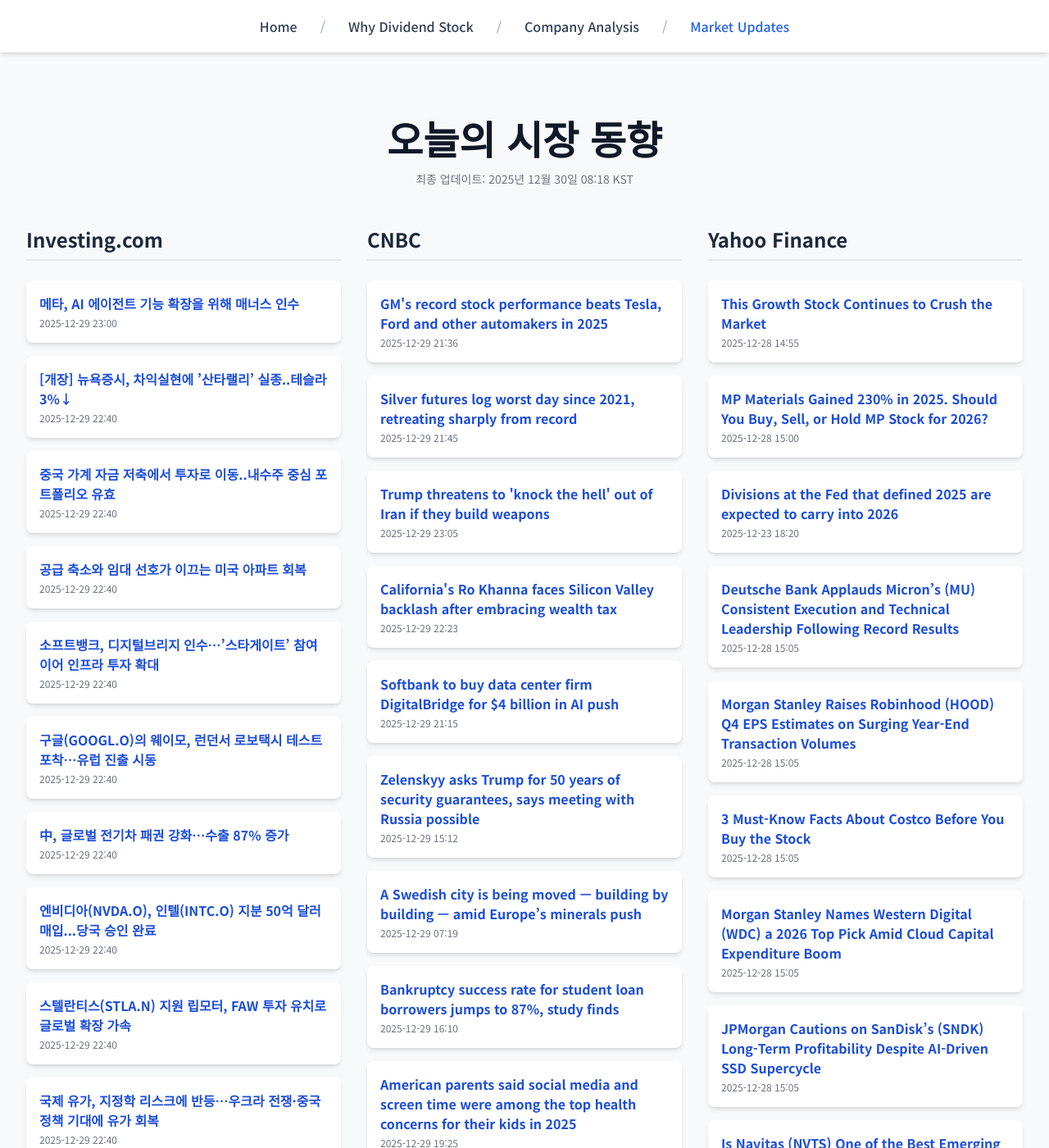
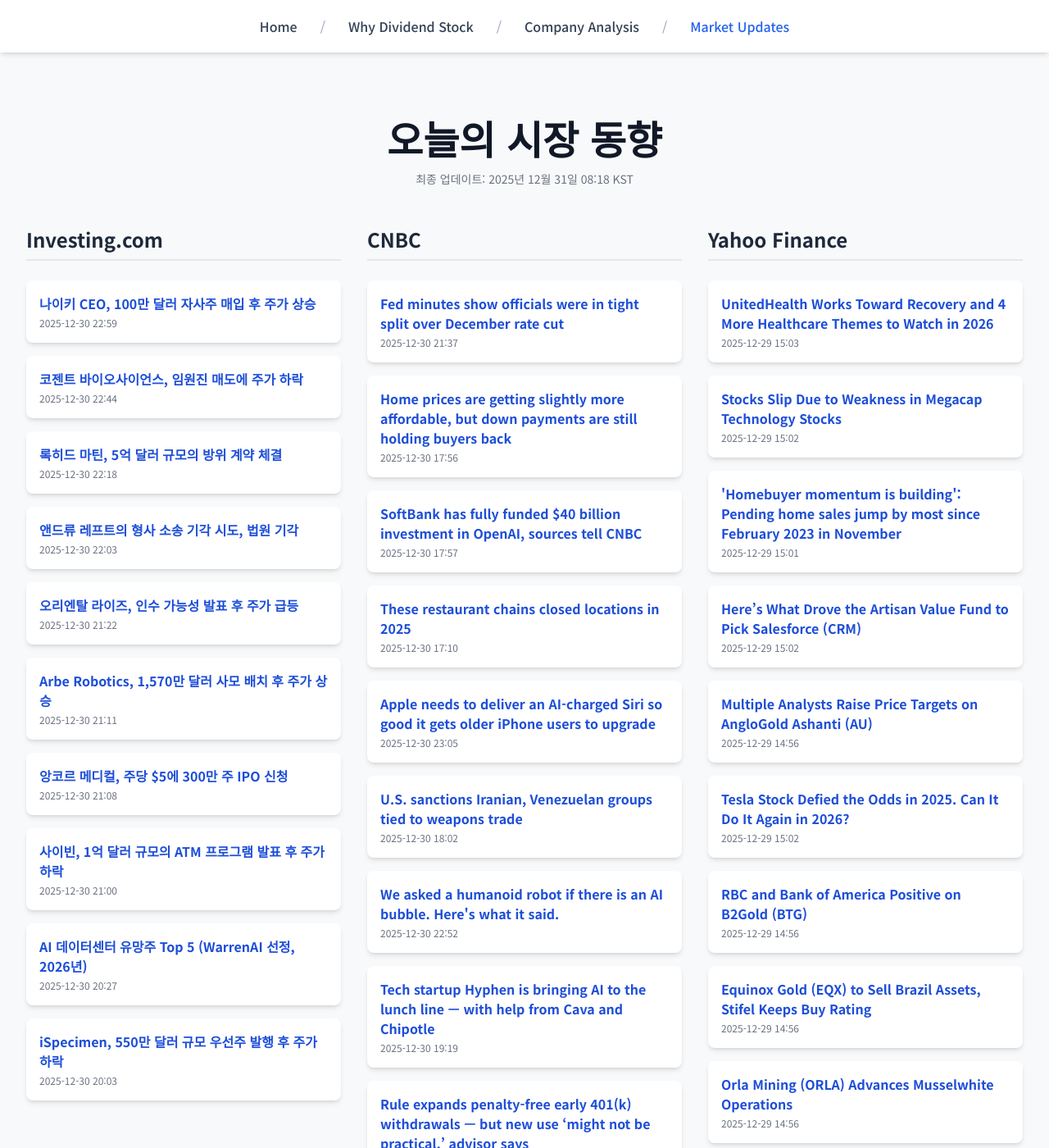
Before and after one commit to Kay-Hwang/my-company-analysis, a Jekyll site: the page built from market-updates.html, in a window 1280 px wide and 1400 px high. Shown: the whole window at 82% size. Built offline with Jekyll 4.4.1, drawn with Linux system fonts in a browser that asks for light colours; nearby versions of some CDN libraries; a script that is not in the unit is left out; some of the changed text lies outside the part shown.

Commit message:
Update daily data

```diff
--- a/_data/latest_data.json
+++ b/_data/latest_data.json
@@ -1,190 +1,190 @@
 {
-  "lastUpdated": "2025년 12월 30일 08:18 KST",
+  "lastUpdated": "2025년 12월 31일 08:18 KST",
   "news": {
     "investing": [
       {
-        "title": "메타, AI 에이전트 기능 확장을 위해 매너스 인수",
-        "link": "https://kr.investing.com/news/stock-market-news/article-1768666",
-        "pubDate": "2025-12-29 23:00:16",
-        "summary": "메타, AI 에이전트 기능 확장을 위해 매너스 인수"
+        "title": "나이키 CEO, 100만 달러 자사주 매입 후 주가 상승",
+        "link": "https://kr.investing.com/news/stock-market-news/article-93CH-1769770",
+        "pubDate": "2025-12-30 22:59:01",
+        "summary": "나이키 CEO, 100만 달러 자사주 매입 후 주가 상승"
       },
       {
-        "title": "[개장] 뉴욕증시, 차익실현에 ’산타랠리’ 실종..테슬라 3%↓",
-        "link": "https://kr.investing.com/news/stock-market-news/article-1768655",
-        "pubDate": "2025-12-29 22:40:49",
-        "summary": "[개장] 뉴욕증시, 차익실현에 ’산타랠리’ 실종..테슬라 3%↓"
+        "title": "코젠트 바이오사이언스, 임원진 매도에 주가 하락",
+        "link": "https://kr.investing.com/news/stock-market-news/article-93CH-1769762",
+        "pubDate": "2025-12-30 22:44:37",
+        "summary": "코젠트 바이오사이언스, 임원진 매도에 주가 하락"
       },
       {
-        "title": "중국 가계 자금 저축에서 투자로 이동..내수주 중심 포트폴리오 유효",
-        "link": "https://kr.investing.com/news/stock-market-news/article-1768654",
-        "pubDate": "2025-12-29 22:40:49",
-        "summary": "중국 가계 자금 저축에서 투자로 이동..내수주 중심 포트폴리오 유효"
+        "title": "록히드 마틴, 5억 달러 규모의 방위 계약 체결",
+        "link": "https://kr.investing.com/news/stock-market-news/article-93CH-1769729",
+        "pubDate": "2025-12-30 22:18:58",
+        "summary": "록히드 마틴, 5억 달러 규모의 방위 계약 체결"
       },
       {
-        "title": "공급 축소와 임대 선호가 이끄는 미국 아파트 회복",
-        "link": "https://kr.investing.com/news/stock-market-news/article-1768653",
-        "pubDate": "2025-12-29 22:40:48",
-        "summary": "공급 축소와 임대 선호가 이끄는 미국 아파트 회복"
+        "title": "앤드류 레프트의 형사 소송 기각 시도, 법원 기각",
+        "link": "https://kr.investing.com/news/stock-market-news/article-93CH-1769704",
+        "pubDate": "2025-12-30 22:03:41",
+        "summary": "앤드류 레프트의 형사 소송 기각 시도, 법원 기각"
       },
       {
-        "title": "소프트뱅크, 디지털브리지 인수…’스타게이트’ 참여 이어 인프라 투자 확대",
-        "link": "https://kr.investing.com/news/stock-market-news/article-1768652",
-        "pubDate": "2025-12-29 22:40:48",
-        "summary": "소프트뱅크, 디지털브리지 인수…’스타게이트’ 참여 이어 인프라 투자 확대"
+        "title": "오리엔탈 라이즈, 인수 가능성 발표 후 주가 급등",
+        "link": "https://kr.investing.com/news/stock-market-news/article-93CH-1769670",
+        "pubDate": "2025-12-30 21:22:37",
+        "summary": "오리엔탈 라이즈, 인수 가능성 발표 후 주가 급등"
       },
       {
-        "title": "구글(GOOGL.O)의 웨이모, 런던서 로보택시 테스트 포착…유럽 진출 시동",
-        "link": "https://kr.investing.com/news/stock-market-news/article-1768651",
-        "pubDate": "2025-12-29 22:40:48",
-        "summary": "구글(GOOGL.O)의 웨이모, 런던서 로보택시 테스트 포착…유럽 진출 시동"
+        "title": "Arbe Robotics, 1,570만 달러 사모 배치 후 주가 상승",
+        "link": "https://kr.investing.com/news/stock-market-news/article-93CH-1769637",
+        "pubDate": "2025-12-30 21:11:57",
+        "summary": "Arbe Robotics, 1,570만 달러 사모 배치 후 주가 상승"
       },
       {
-        "title": "中, 글로벌 전기차 패권 강화…수출 87% 증가",
-        "link": "https://kr.investing.com/news/stock-market-news/article-1768650",
-        "pubDate": "2025-12-29 22:40:47",
-        "summary": "中, 글로벌 전기차 패권 강화…수출 87% 증가"
+        "title": "앙코르 메디컬, 주당 $5에 300만 주 IPO 신청",
+        "link": "https://kr.investing.com/news/stock-market-news/article-432SI-1769638",
+        "pubDate": "2025-12-30 21:08:05",
+        "summary": "앙코르 메디컬, 주당 $5에 300만 주 IPO 신청"
       },
       {
-        "title": "엔비디아(NVDA.O), 인텔(INTC.O) 지분 50억 달러 매입...당국 승인 완료",
-        "link": "https://kr.investing.com/news/stock-market-news/article-1768649",
-        "pubDate": "2025-12-29 22:40:47",
-        "summary": "엔비디아(NVDA.O), 인텔(INTC.O) 지분 50억 달러 매입...당국 승인 완료"
+        "title": "사이빈, 1억 달러 규모의 ATM 프로그램 발표 후 주가 하락",
+        "link": "https://kr.investing.com/news/stock-market-news/article-93CH-1769621",
+        "pubDate": "2025-12-30 21:00:39",
+        "summary": "사이빈, 1억 달러 규모의 ATM 프로그램 발표 후 주가 하락"
       },
       {
-        "title": "스텔란티스(STLA.N) 지원 립모터, FAW 투자 유치로 글로벌 확장 가속",
-        "link": "https://kr.investing.com/news/stock-market-news/article-1768648",
-        "pubDate": "2025-12-29 22:40:47",
-        "summary": "스텔란티스(STLA.N) 지원 립모터, FAW 투자 유치로 글로벌 확장 가속"
+        "title": "AI 데이터센터 유망주 Top 5 (WarrenAI 선정, 2026년)",
+        "link": "https://kr.investing.com/news/stock-market-news/article-93CH-1769610",
+        "pubDate": "2025-12-30 20:27:28",
+        "summary": "AI 데이터센터 유망주 Top 5 (WarrenAI 선정, 2026년)"
       },
       {
-        "title": "국제 유가, 지정학 리스크에 반등…우크라 전쟁·중국 정책 기대에 유가 회복",
-        "link": "https://kr.investing.com/news/stock-market-news/article-1768647",
-        "pubDate": "2025-12-29 22:40:46",
-        "summary": "국제 유가, 지정학 리스크에 반등…우크라 전쟁·중국 정책 기대에 유가 회복"
+        "title": "iSpecimen, 550만 달러 규모 우선주 발행 후 주가 하락",
+        "link": "https://kr.investing.com/news/stock-market-news/article-93CH-1769605",
+        "pubDate": "2025-12-30 20:03:47",
+        "summary": "iSpecimen, 550만 달러 규모 우선주 발행 후 주가 하락"
       }
     ],
     "cnbc": [
       {
-        "title": "GM's record stock performance beats Tesla, Ford and other automakers in 2025",
-        "link": "https://www.cnbc.com/2025/12/29/gm-stock-tesla-ford.html",
-        "pubDate": "Mon, 29 Dec 2025 21:36:36 GMT",
-        "summary": "General Motors' stock is having its best year since the company's reemergence from bankruptcy in 2009."
+        "title": "Fed minutes show officials were in tight split over December rate cut",
+        "link": "https://www.cnbc.com/2025/12/30/fed-minutes-december-2025.html",
+        "pubDate": "Tue, 30 Dec 2025 21:37:46 GMT",
+        "summary": "The Federal Reserve on Tuesday released minutes from its December meeting."
       },
       {
-        "title": "Silver futures log worst day since 2021, retreating sharply from record",
-        "link": "https://www.cnbc.com/2025/12/29/silver-tops-80-for-first-time-then-stages-dramatic-reversal-overnight.html",
-        "pubDate": "Mon, 29 Dec 2025 21:45:41 GMT",
-        "summary": "Silver slid more than 8% on Monday, after topping $80 for the first time ever in overnight trading."
+        "title": "Home prices are getting slightly more affordable, but down payments are still holding buyers back",
+        "link": "https://www.cnbc.com/2025/12/30/home-prices-affordable-down-payments-buyers.html",
+        "pubDate": "Tue, 30 Dec 2025 17:56:27 GMT",
+        "summary": "Housing is getting more affordable thanks to lower prices and lower mortgage rates, but it still takes more time to save for a down payment than pre-pandemic."
       },
       {
-        "title": "Trump threatens to 'knock the hell' out of Iran if they build weapons",
-        "link": "https://www.cnbc.com/2025/12/29/trump-iran.html",
-        "pubDate": "Mon, 29 Dec 2025 23:05:13 GMT",
-        "summary": "President Donald Trump threatened further military action against Iran during a Monday meeting at Mar-a-Lago with Israeli Prime Minister Benjamin Netanyahu."
+        "title": "SoftBank has fully funded $40 billion investment in OpenAI, sources tell CNBC",
+        "link": "https://www.cnbc.com/2025/12/30/softbank-openai-investment.html",
+        "pubDate": "Tue, 30 Dec 2025 17:57:55 GMT",
+        "summary": "Companies have been spending big on AI infrastructure to support growing compute and connectivity needs."
       },
       {
-        "title": "California's Ro Khanna faces Silicon Valley backlash after embracing wealth tax",
-        "link": "https://www.cnbc.com/2025/12/29/silicon-valley-ro-khanna-faces-tech-backlash-over-wealth-tax.html",
-        "pubDate": "Mon, 29 Dec 2025 22:23:12 GMT",
-        "summary": "A proposal to tax California billionaires at 5% of their wealth could land on the California ballot in November."
+        "title": "These restaurant chains closed locations in 2025",
+        "link": "https://www.cnbc.com/2025/12/30/2025-restaurant-closures-starbucks-wendys.html",
+        "pubDate": "Tue, 30 Dec 2025 17:10:22 GMT",
+        "summary": "Chains like Starbucks, Wendy's and Denny's announced plans to close underperforming restaurants in 2025."
       },
       {
-        "title": "Softbank to buy data center firm DigitalBridge for $4 billion in AI push",
-        "link": "https://www.cnbc.com/2025/12/29/digitalbridge-shares-jump-on-report-softbank-in-talks-to-acquire-firm.html",
-        "pubDate": "Mon, 29 Dec 2025 21:15:12 GMT",
-        "summary": "Japan's SoftBank on Monday said it has agreed to buy data center investment firm DigitalBridge for $4 billion."
+        "title": "Apple needs to deliver an AI-charged Siri so good it gets older iPhone users to upgrade",
+        "link": "https://www.cnbc.com/2025/12/30/apple-intelligence-ai-siri-iphone.html",
+        "pubDate": "Tue, 30 Dec 2025 23:05:48 GMT",
+        "summary": "Apple has one more chance to get AI right after its failure in 2025."
       },
       {
-        "title": "Zelenskyy asks Trump for 50 years of security guarantees, says meeting with Russia possible",
-        "link": "https://www.cnbc.com/2025/12/29/zelenskyy-asks-trump-for-50-years-of-security-guarantees.html",
-        "pubDate": "Mon, 29 Dec 2025 15:12:18 GMT",
-        "summary": "Ukraine's president, Volodymyr Zelenskyy, said Monday that he had asked for security guarantees for up to 50 years for Ukraine."
+        "title": "U.S. sanctions Iranian, Venezuelan groups tied to weapons trade",
+        "link": "https://www.cnbc.com/2025/12/30/us-iran-venezuela-sanctions.html",
+        "pubDate": "Tue, 30 Dec 2025 18:02:58 GMT",
+        "summary": "The sanctions come a day after President Donald Trump threatened Iran over attempts to rearm, and amid a monthlong pressure campaign against Venezuela."
       },
       {
-        "title": "A Swedish city is being moved — building by building — amid Europe’s minerals push",
-        "link": "https://www.cnbc.com/2025/12/29/kiruna-swedish-city-is-moving-as-europe-ramps-up-its-minerals-push.html",
-        "pubDate": "Mon, 29 Dec 2025 07:19:18 GMT",
-        "summary": "Sweden's northernmost city of Kiruna is on the move because of ground subsidence from the expansion of the world's largest underground iron ore mine."
+        "title": "We asked a humanoid robot if there is an AI bubble. Here's what it said.",
+        "link": "https://www.cnbc.com/2025/12/30/we-asked-a-humanoid-robot-if-theres-an-ai-bubble-heres-what-it-said.html",
+        "pubDate": "Tue, 30 Dec 2025 22:52:09 GMT",
+        "summary": "Unitree G1 humanoid KOID said \"only time will tell\" if the AI boom is actually a bubble."
       },
       {
-        "title": "Bankruptcy success rate for student loan borrowers jumps to 87%, study finds",
-        "link": "https://www.cnbc.com/2025/12/29/bankruptcy-student-loan-borrowers.html",
-        "pubDate": "Mon, 29 Dec 2025 16:10:57 GMT",
-        "summary": "The success rate for student loan borrowers in bankruptcy has \"jumped\" to 87%, a study finds. But many people still don't pursue the option."
+        "title": "Tech startup Hyphen is bringing AI to the lunch line — with help from Cava and Chipotle",
+        "link": "https://www.cnbc.com/2025/12/30/hyphen-automated-makelines-investments-cava-chipotle.html",
+        "pubDate": "Tue, 30 Dec 2025 19:19:56 GMT",
+        "summary": "Hyphen aims to make service better and more efficient, and it has investors including Cava and Chipotle."
       },
       {
-        "title": "American parents said social media and screen time were among the top health concerns for their kids in 2025",
-        "link": "https://www.cnbc.com/2025/12/29/most-parents-think-their-kids-mental-health-is-getting-worse.html",
-        "pubDate": "Mon, 29 Dec 2025 19:25:33 GMT",
-        "summary": "To lower kids' screen time, experts recommend keeping screens out of bedrooms and having a special place for devices in the house."
+        "title": "Rule expands penalty-free early 401(k) withdrawals — but new use ‘might not be practical,’ advisor says",
+        "link": "https://www.cnbc.com/2025/12/30/early-401k-withdrawals-ltc-insurance.html",
+        "pubDate": "Tue, 30 Dec 2025 17:37:43 GMT",
+        "summary": "A provision from the 2022 Secure Act 2.0 is now in effect that allows limited penalty-free withdrawals from 401(k)s to pay long-term care insurance premiums."
       },
       {
-        "title": "Forget Gen Z and Millennials — the over-50s ‘Silver Spenders’ are powering investment opportunities, including these stocks",
-        "link": "https://www.cnbc.com/2025/12/28/wealthy-silver-spenders-are-now-driving-investment-opportunities.html",
-        "pubDate": "Sun, 28 Dec 2025 07:07:49 GMT",
-        "summary": "The over-50s 'Silver Spenders' are an increasingly influential consumer demographic."
+        "title": "Silver rebounds 7% from worst day in 4 years as metal's roller-coaster end to a big year continues",
+        "link": "https://www.cnbc.com/2025/12/30/silver-price-soars-capping-stellar-year-precious-metals.html",
+        "pubDate": "Tue, 30 Dec 2025 16:23:40 GMT",
+        "summary": "The precious metal rally continued Tuesday as gold and silver recovered from Monday's sell-off."
       }
     ],
     "yahoo": [
       {
-        "title": "This Growth Stock Continues to Crush the Market",
-        "link": "https://finance.yahoo.com/news/growth-stock-continues-crush-market-145500529.html",
-        "pubDate": "2025-12-28T14:55:00Z",
-        "summary": "This Growth Stock Continues to Crush the Market"
+        "title": "UnitedHealth Works Toward Recovery and 4 More Healthcare Themes to Watch in 2026",
+        "link": "https://www.barrons.com/articles/unh-stock-unitedhealth-healthcare-themes-2026-bd35353b?siteid=yhoof2&yptr=yahoo",
+        "pubDate": "2025-12-29T15:03:00Z",
+        "summary": "UnitedHealth Works Toward Recovery and 4 More Healthcare Themes to Watch in 2026"
       },
       {
-        "title": "MP Materials Gained 230% in 2025. Should You Buy, Sell, or Hold MP Stock for 2026?",
-        "link": "https://finance.yahoo.com/news/mp-materials-gained-230-2025-150002336.html",
-        "pubDate": "2025-12-28T15:00:02Z",
-        "summary": "MP Materials Gained 230% in 2025. Should You Buy, Sell, or Hold MP Stock for 2026?"
+        "title": "Stocks Slip Due to Weakness in Megacap Technology Stocks",
+        "link": "https://finance.yahoo.com/news/stocks-slip-due-weakness-megacap-150224100.html",
+        "pubDate": "2025-12-29T15:02:24Z",
+        "summary": "Stocks Slip Due to Weakness in Megacap Technology Stocks"
       },
       {
-        "title": "Divisions at the Fed that defined 2025 are expected to carry into 2026",
-        "link": "https://finance.yahoo.com/news/divisions-at-the-fed-that-defined-2025-are-expected-to-carry-into-2026-182017036.html",
-        "pubDate": "2025-12-23T18:20:17Z",
-        "summary": "Divisions at the Fed that defined 2025 are expected to carry into 2026"
+        "title": "'Homebuyer momentum is building': Pending home sales jump by most since February 2023 in November",
+        "link": "https://finance.yahoo.com/news/homebuyer-momentum-is-building-pending-home-sales-jump-by-most-since-february-2023-in-november-150123614.html",
+        "pubDate": "2025-12-29T15:01:23Z",
+        "summary": "'Homebuyer momentum is building': Pending home sales jump by most since February 2023 in November"
       },
       {
-        "title": "Deutsche Bank Applauds Micron’s (MU) Consistent Execution and Technical Leadership Following Record Results",
-        "link": "https://finance.yahoo.com/news/deutsche-bank-applauds-micron-mu-150517291.html",
-        "pubDate": "2025-12-28T15:05:17Z",
-        "summary": "Deutsche Bank Applauds Micron’s (MU) Consistent Execution and Technical Leadership Following Record Results"
+        "title": "Here’s What Drove the Artisan Value Fund to Pick Salesforce (CRM)",
+        "link": "https://finance.yahoo.com/news/drove-artisan-value-fund-pick-150238792.html",
+        "pubDate": "2025-12-29T15:02:38Z",
+        "summary": "Here’s What Drove the Artisan Value Fund to Pick Salesforce (CRM)"
       },
       {
-        "title": "Morgan Stanley Raises Robinhood (HOOD) Q4 EPS Estimates on Surging Year-End Transaction Volumes",
-        "link": "https://finance.yahoo.com/news/morgan-stanley-raises-robinhood-hood-150516479.html",
-        "pubDate": "2025-12-28T15:05:16Z",
-        "summary": "Morgan Stanley Raises Robinhood (HOOD) Q4 EPS Estimates on Surging Year-End Transaction Volumes"
+        "title": "Multiple Analysts Raise Price Targets on AngloGold Ashanti (AU)",
+        "link": "https://finance.yahoo.com/news/multiple-analysts-raise-price-targets-145655115.html",
+        "pubDate": "2025-12-29T14:56:55Z",
+        "summary": "Multiple Analysts Raise Price Targets on AngloGold Ashanti (AU)"
       },
       {
-        "title": "3 Must-Know Facts About Costco Before You Buy the Stock",
-        "link": "https://finance.yahoo.com/news/3-must-know-facts-costco-150500851.html",
-        "pubDate": "2025-12-28T15:05:00Z",
-        "summary": "3 Must-Know Facts About Costco Before You Buy the Stock"
+        "title": "Tesla Stock Defied the Odds in 2025. Can It Do It Again in 2026?",
+        "link": "https://www.barrons.com/articles/tesla-stock-price-ai-robotaxis-elon-musk-2026-581ee0f3?siteid=yhoof2&yptr=yahoo",
+        "pubDate": "2025-12-29T15:02:00Z",
+        "summary": "Tesla Stock Defied the Odds in 2025. Can It Do It Again in 2026?"
       },
       {
-        "title": "Morgan Stanley Names Western Digital (WDC) a 2026 Top Pick Amid Cloud Capital Expenditure Boom",
-        "link": "https://finance.yahoo.com/news/morgan-stanley-names-western-digital-150519434.html",
-        "pubDate": "2025-12-28T15:05:19Z",
-        "summary": "Morgan Stanley Names Western Digital (WDC) a 2026 Top Pick Amid Cloud Capital Expenditure Boom"
+        "title": "RBC and Bank of America Positive on B2Gold (BTG)",
+        "link": "https://finance.yahoo.com/news/rbc-bank-america-positive-b2gold-145645478.html",
+        "pubDate": "2025-12-29T14:56:45Z",
+        "summary": "RBC and Bank of America Positive on B2Gold (BTG)"
       },
       {
-        "title": "JPMorgan Cautions on SanDisk’s (SNDK) Long-Term Profitability Despite AI-Driven SSD Supercycle",
-        "link": "https://finance.yahoo.com/news/jpmorgan-cautions-sandisk-sndk-long-150520085.html",
-        "pubDate": "2025-12-28T15:05:20Z",
-        "summary": "JPMorgan Cautions on SanDisk’s (SNDK) Long-Term Profitability Despite AI-Driven SSD Supercycle"
+        "title": "Equinox Gold (EQX) to Sell Brazil Assets, Stifel Keeps Buy Rating",
+        "link": "https://finance.yahoo.com/news/equinox-gold-eqx-sell-brazil-145654507.html",
+        "pubDate": "2025-12-29T14:56:54Z",
+        "summary": "Equinox Gold (EQX) to Sell Brazil Assets, Stifel Keeps Buy Rating"
       },
       {
-        "title": "Is Navitas (NVTS) One of the Best Emerging Technology Stocks to Invest In?",
-        "link": "https://finance.yahoo.com/news/navitas-nvts-one-best-emerging-150528474.html",
-        "pubDate": "2025-12-28T15:05:28Z",
-        "summary": "Is Navitas (NVTS) One of the Best Emerging Technology Stocks to Invest In?"
+        "title": "Orla Mining (ORLA) Advances Musselwhite Operations",
+        "link": "https://finance.yahoo.com/news/orla-mining-orla-advances-musselwhite-145652351.html",
+        "pubDate": "2025-12-29T14:56:52Z",
+        "summary": "Orla Mining (ORLA) Advances Musselwhite Operations"
       },
       {
-        "title": "B. Riley Sees Intuitive Machines (LUNR) as Key Beneficiary of White House Order to Accelerate Lunar Missions",
-        "link": "https://finance.yahoo.com/news/b-riley-sees-intuitive-machines-150537649.html",
-        "pubDate": "2025-12-28T15:05:37Z",
-        "summary": "B. Riley Sees Intuitive Machines (LUNR) as Key Beneficiary of White House Order to Accelerate Lunar Missions"
+        "title": "Insight Enterprises, Inc. (NSIT) Bolsters Credit Line to $2 Billion & Approves $299 Buyback Program",
+        "link": "https://finance.yahoo.com/news/insight-enterprises-inc-nsit-bolsters-145628067.html",
+        "pubDate": "2025-12-29T14:56:28Z",
+        "summary": "Insight Enterprises, Inc. (NSIT) Bolsters Credit Line to $2 Billion & Approves $299 Buyback Program"
       }
     ]
   }
```
